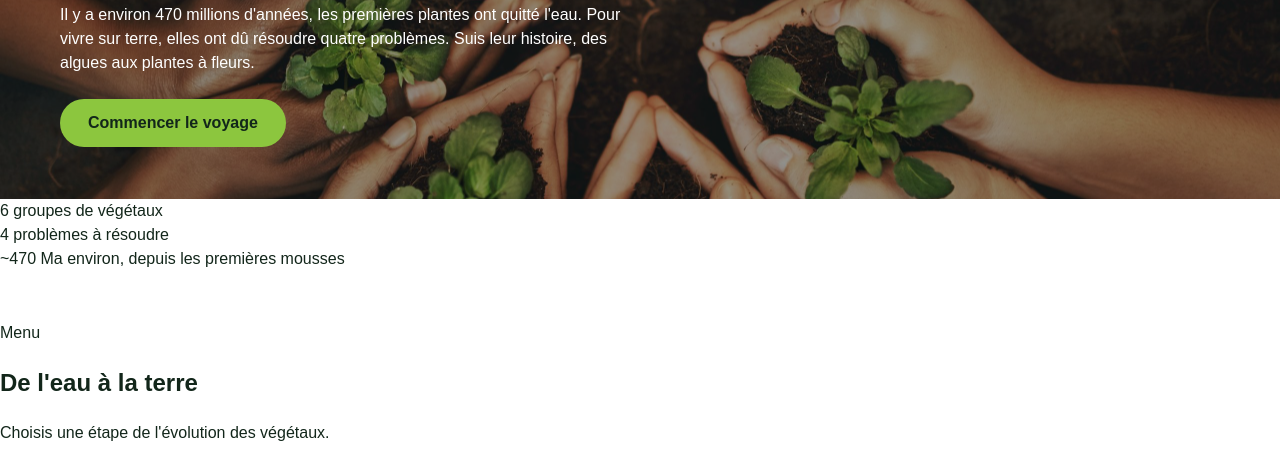
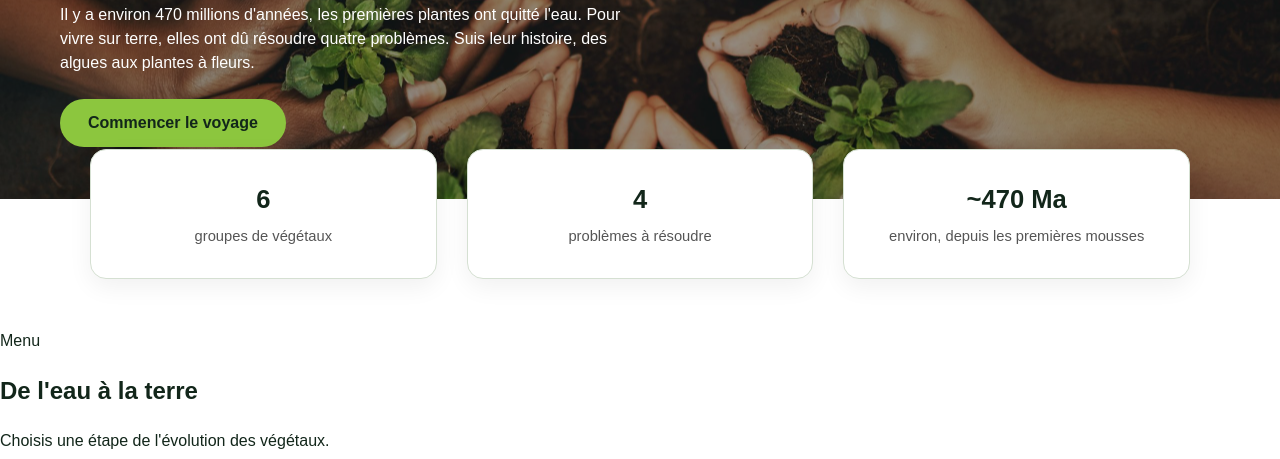
Before and after one commit to jeanmarie10/Brief-1-PlantEvo_Viewer, a plain HTML site: page index.html in a window 1280 px wide. Shown: the part 297-756 px from the top of the page. Drawn offline with Linux system fonts and the light colour scheme; a web font is replaced by a local one.

Commit message:
Accueil: grille des 3 cartes statiques

```diff
--- a/css/style.css
+++ b/css/style.css
@@ -123,3 +123,32 @@ a {
     background-color: #7bb332;
     transform: translateY(-2px);
 }
+.grille-statistiques {
+    position: relative;
+    z-index: 4;
+    max-width: 1100px;
+    margin: -50px auto 0 auto;
+    display: grid;
+    grid-template-columns: repeat(3, 1fr);
+    gap: 30px;
+    padding: 0 20px;
+}
+.carte-stat {
+    background-color: #ffffff;
+    border: 1px solid #d5e0d2;
+    border-radius: 16px;
+    padding: 30px 20px;
+    text-align: center;
+    box-shadow: 0 8px 24px rgba(0, 0, 0, 0.06);
+}
+.chiffre-stat {
+    display: block;
+    font-size: 1.6rem;
+    font-weight: 700;
+    color: #12261A;
+    margin-bottom: 6px;
+}
+.texte-stat {
+    font-size: 0.92rem;
+    color: #555555;
+}
```
